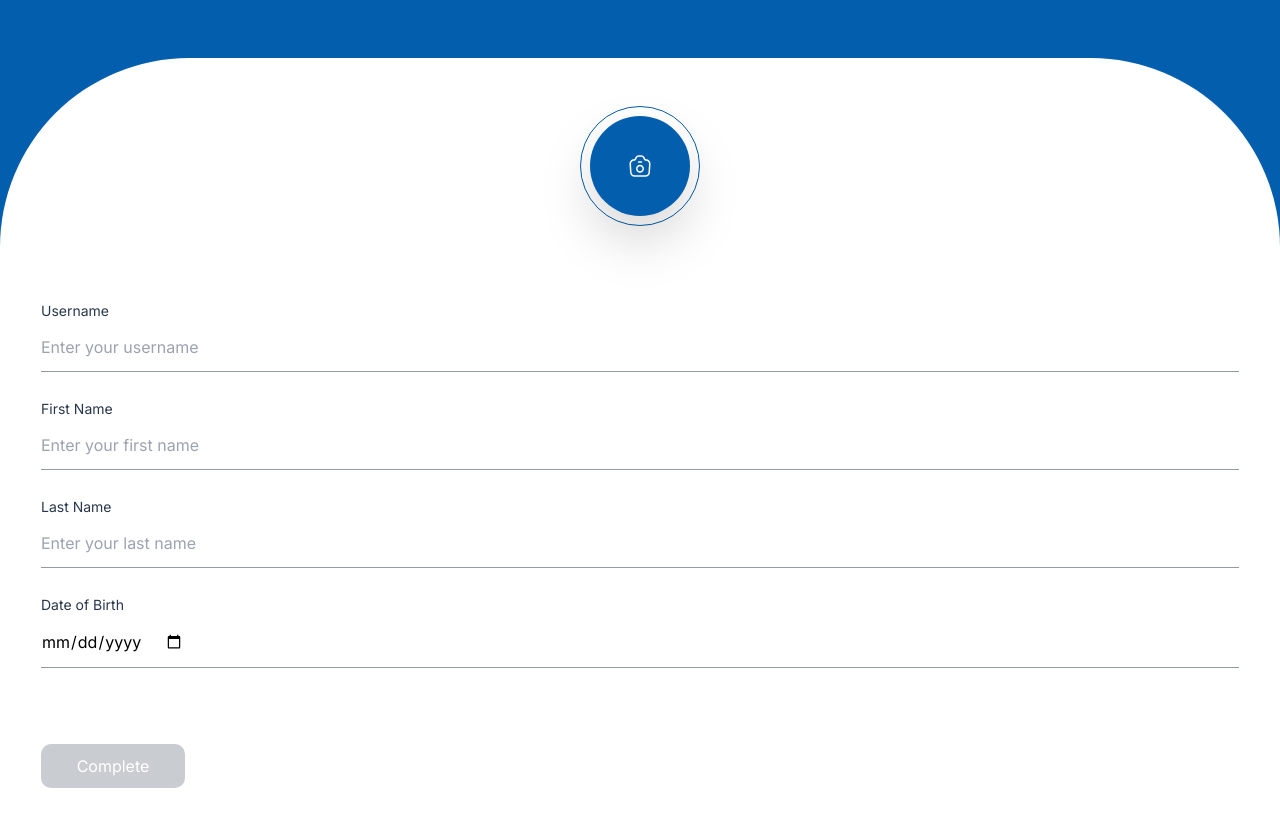
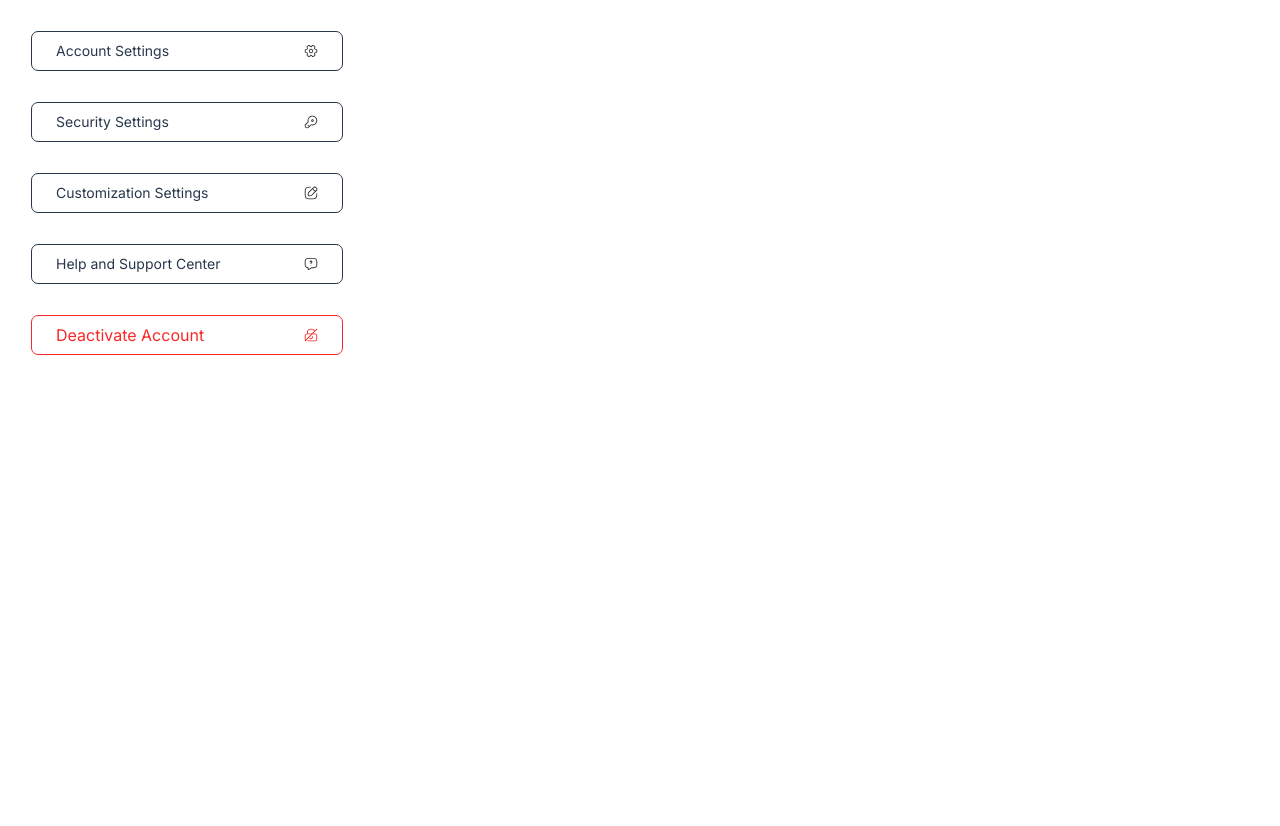
Before and after one commit to Maxwell011/moni-finance, a Next.js app: page /profile in a window 1280 px wide. Shown: the top 826 px of the page. After the commit the page ends 800 px from the top, so only its background shows below. Built offline with nearby package versions, Linux system fonts and the light colour scheme.

Commit message:
Add profile page settings options

```diff
--- a/src/app/profile/page.tsx
+++ b/src/app/profile/page.tsx
@@ -1,82 +1,53 @@
-"use client";
-import { useState } from "react";
 import Image from "next/image";
-import ProfileInput from "../components/ProfileInput";
 
 const Profile = () => {
-  const [selectedImage, setSelectedImage] = useState(null);
-  const [previewImage, setPreviewImage] = useState(null);
-
-  const handleImageChange = (event: any) => {
-    const file = event.target.files[0];
-    setSelectedImage(file);
-    setPreviewImage(URL.createObjectURL(file));
-  };
-
-  const handleClick = () => {
-    document.getElementById("profileImageInput").click();
-  };
-
   return (
     <>
-      <section className='bg-[#035EAE] w-full h-[246px] lg:w-full'>
-        <div className='w-full h-[189px] rounded-[500px_500px_0px_0px] bg-white absolute top-[58px]'>
-          <div className='flex items-center justify-center mt-12'>
-            <div className='first'>
-              <svg
-                className='absolute'
-                xmlns='http://www.w3.org/2000/svg'
-                width='120'
-                height='120'
-                viewBox='0 0 120 120'
-                fill='none'
-              >
-                <circle
-                  cx='60'
-                  cy='60'
-                  r='59.5'
-                  stroke='#035EAE'
-                  strokeLinejoin='round'
-                />
-              </svg>
-              <div
-                className='second w-[100px] h-[100px] flex justify-center items-center m-[10px] rounded-[50px] bg-[#035EAE]
-                drop-shadow-2xl cursor-pointer'
-                onClick={handleClick}
-              >
-                {previewImage ? (
-                  <Image
-                    src={previewImage}
-                    alt='Profile Preview'
-                    width={100}
-                    height={100}
-                    className='w-[100px] h-[100px] flex justify-center items-center m-[10px] rounded-[50px] bg-[#035EAE] drop-shadow-2xl'
-                  />
-                ) : (
-                  <div className='flex justify-center items-center'>
-                    <Image
-                      src='/camera.svg'
-                      width={24}
-                      height={24}
-                      alt='Picture of the user'
-                    />
-                  </div>
-                )}
-              </div>
-            </div>
+      <section>
+        <div>
+          <div className='flex w-[312px] justify-between items-center border m-[31px] px-6 py-3 rounded-[7px] border-solid border-[#28374B] h-10'>
+            <h3 className='text-sm text-[#28374b]'>Account Settings</h3>
+            <Image
+              src='/setting-2.svg'
+              alt='Arrow right'
+              width={14}
+              height={14}
+            />
+          </div>
+          <div className='flex w-[312px] justify-between items-center border m-[31px] px-6 py-3 rounded-[7px] border-solid border-[#28374B] h-10'>
+            <h3 className='text-sm text-[#28374b]'>Security Settings</h3>
+            <Image
+              src='/key.svg'
+              alt='Picture of the author'
+              width={14}
+              height={14}
+            />
+          </div>
+          <div className='flex w-[312px] justify-between items-center border m-[31px] px-6 py-3 rounded-[7px] border-solid border-[#28374B] h-10'>
+            <h3 className='text-sm text-[#28374b]'>Customization Settings</h3>
+            <Image src='/edit.svg' alt='Arrow right' width={14} height={14} />
+          </div>
+          <div className='flex w-[312px] justify-between items-center border m-[31px] px-6 py-3 rounded-[7px] border-solid border-[#28374B] h-10'>
+            <h3 className='text-sm text-[#28374b]'>Help and Support Center</h3>
+            <Image
+              src='/message-question.svg'
+              alt='Arrow right'
+              width={14}
+              height={14}
+            />
+          </div>
+          <div className='flex w-[312px] justify-between items-center border m-[31px] px-6 py-3 rounded-[7px] border-solid border-[#F82828] text-[#F82828] h-10'>
+            <h3 className='text-[#F82828]'>Deactivate Account</h3>
+            <Image
+              src='/lock-slash.svg'
+              alt='Arrow right'
+              width={14}
+              height={14}
+            />
           </div>
         </div>
       </section>
-      <input
-        id='profileImageInput'
-        type='file'
-        className='hidden'
-        onChange={handleImageChange}
-      />
-
-      <ProfileInput />
     </>
   );
 };
-
 export default Profile;
```
Also changed, not shown: public/lock-slash.svg (added).
